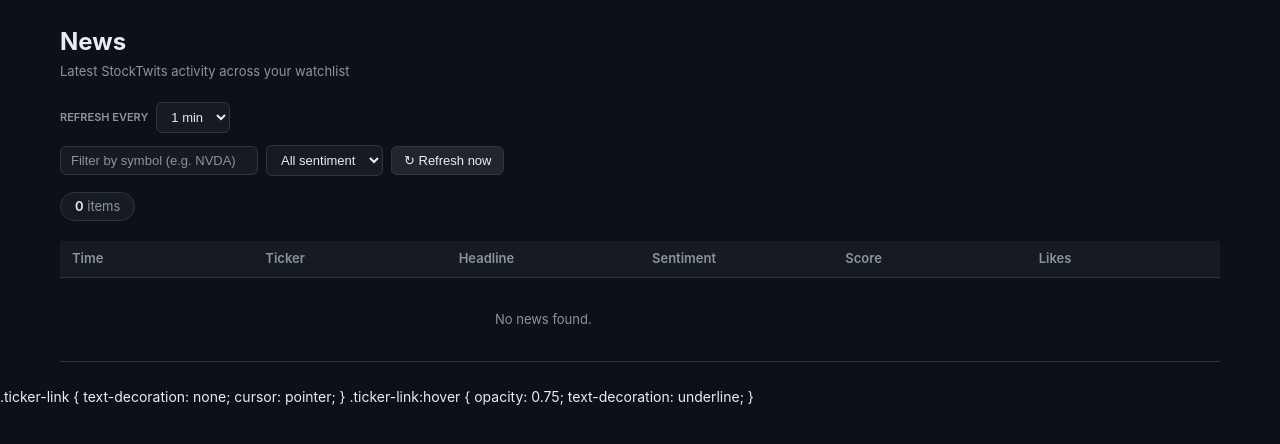
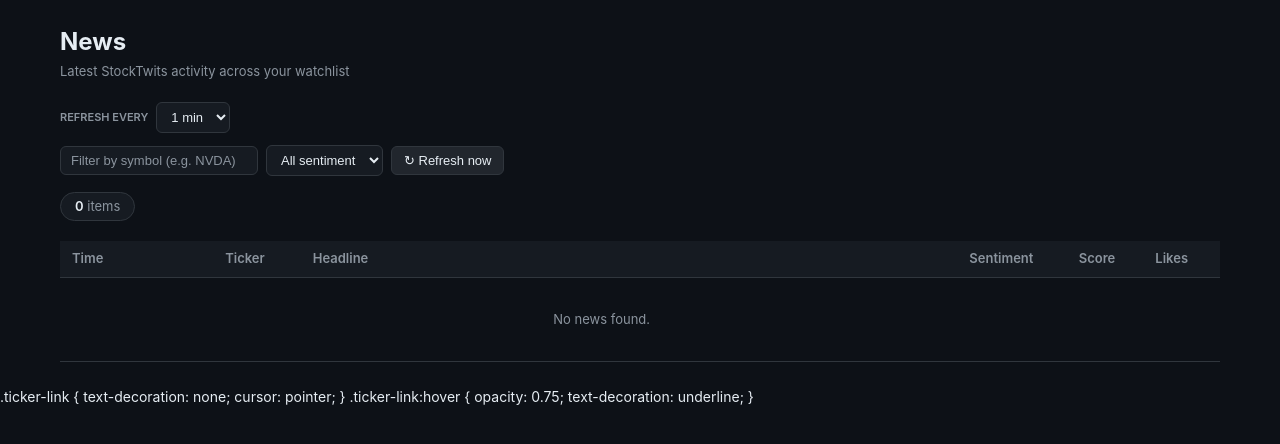
Before and after one commit to 7scgb4t8vc-cpu/stocktwits-collector, a Flask app: page /news in a window 1280 px wide. Shown: the part 56-500 px from the top of the page. Run offline with Flask 3, Linux system fonts and the light colour scheme; data that the repository does not hold is empty.

Commit message:
Refactor news table column styles and structure
Removed max-width restriction on the third column and added a colgroup for better column width management.

```diff
--- a/dashboard/templates/news.html
+++ b/dashboard/templates/news.html
@@ -4,10 +4,6 @@
 #news-table {
   table-layout: fixed;
   width: 100%;
-}
-#news-table th:nth-child(3),
-#news-table td:nth-child(3) {
-  max-width: 600px;
 }
 #news-table td:nth-child(3) {
   overflow-x: auto;
@@ -47,6 +43,14 @@
 
 <div class="table-wrap">
   <table class="data-table" id="news-table">
+    <colgroup>
+      <col style="width:140px">
+      <col style="width:80px">
+      <col style="width:600px">
+      <col style="width:100px">
+      <col style="width:70px">
+      <col style="width:70px">
+    </colgroup>
     <thead>
       <tr>
         <th data-key="timestamp">Time</th>
```
